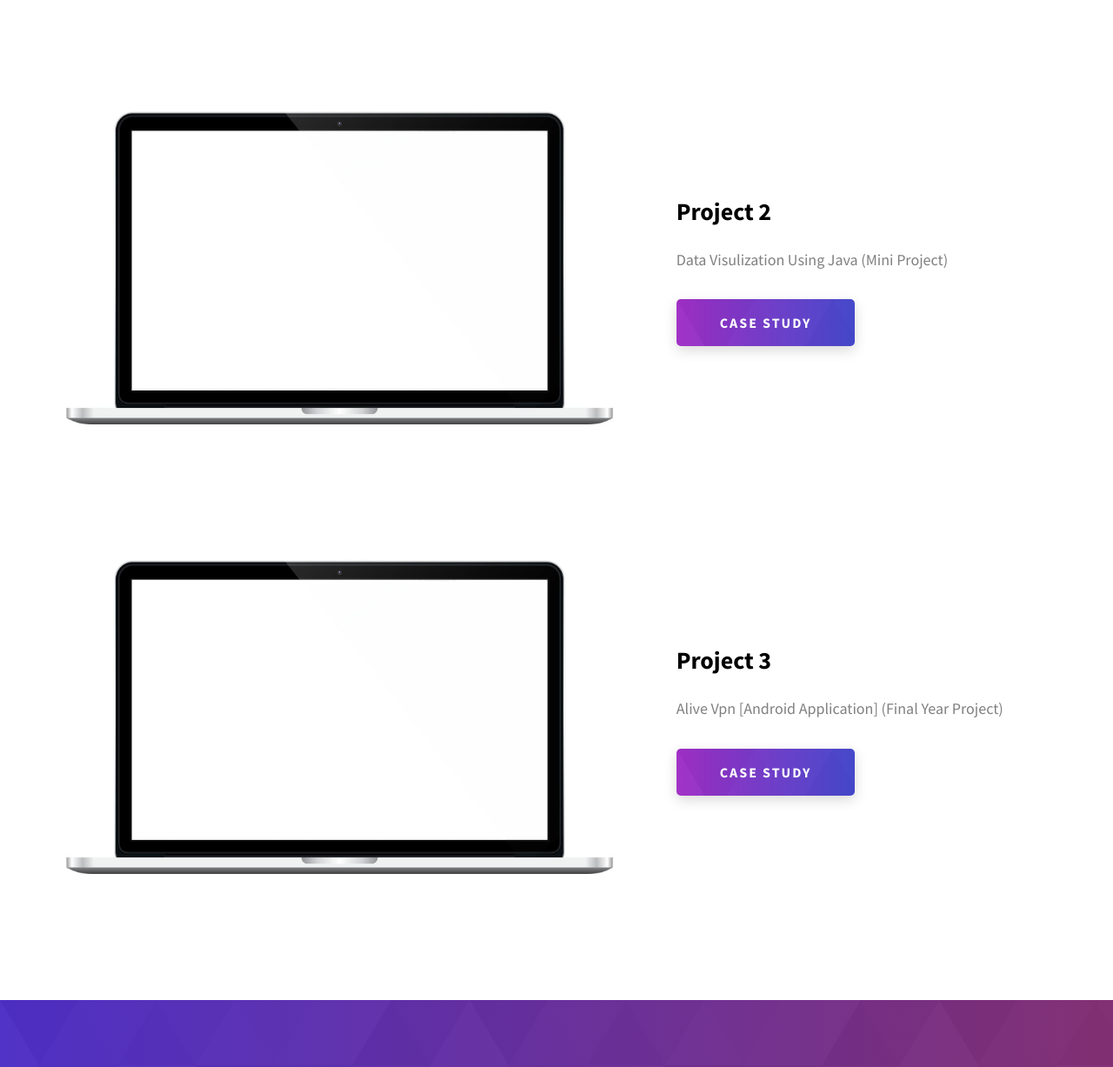
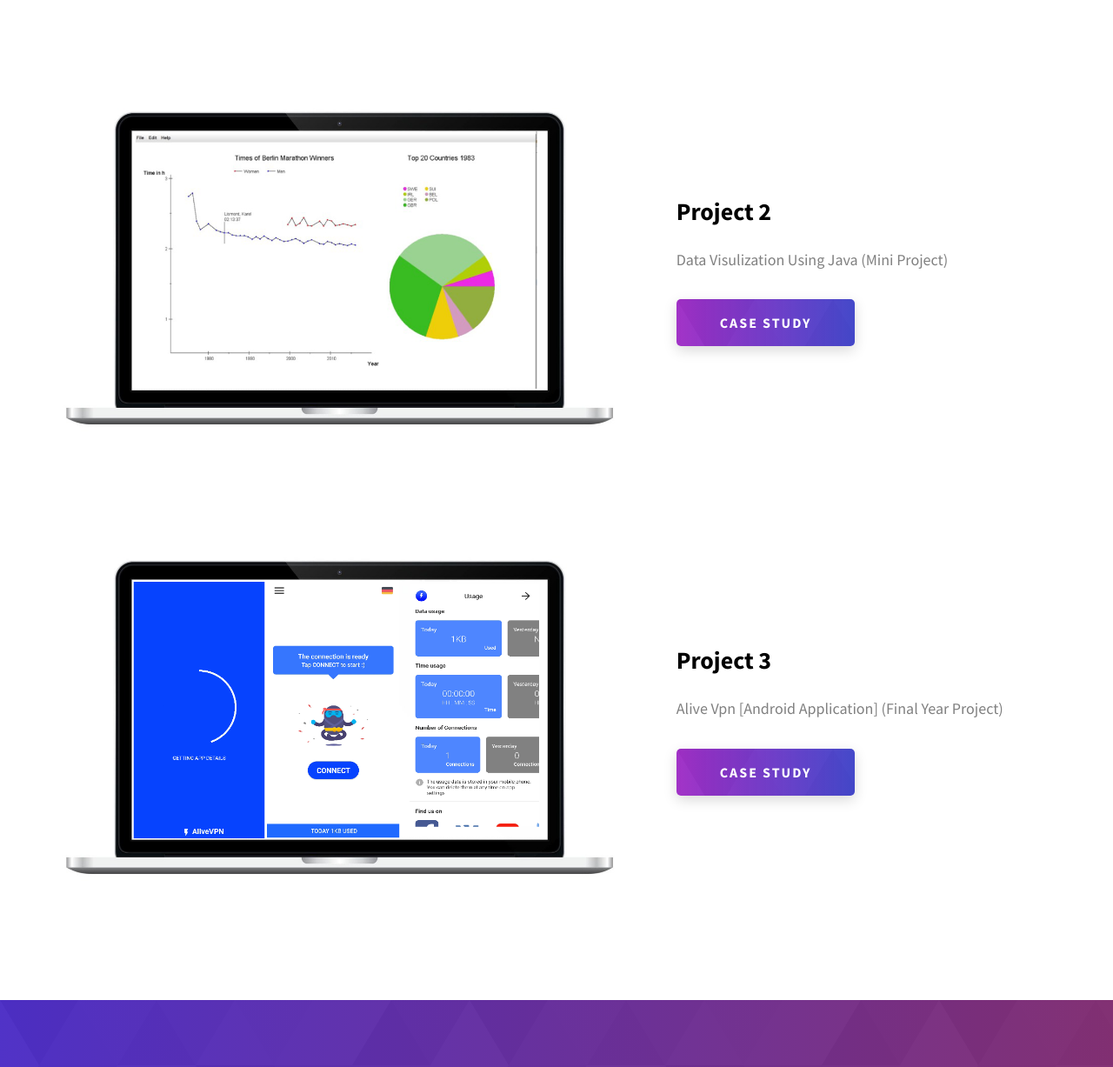
Before and after one commit to rutwikdhawle/Rutwik, a website: page index.html in a window 1280 px wide. Shown: the part 2414-3641 px from the top of the page at 87% size. Drawn offline with Linux system fonts and the light colour scheme.

Commit message:
Update index.html

```diff
--- a/index.html
+++ b/index.html
@@ -237,7 +237,7 @@
           <div class="projects__row">
             <div class="projects__row-img-cont">
               <img
-                src="./assets/jpeg/project-mockup-example.jpeg"
+                src="./assets/png/data.png"
                 alt="Software Screenshot"
                 class="projects__row-img"
                 loading="lazy"
@@ -259,7 +259,7 @@
           <div class="projects__row">
             <div class="projects__row-img-cont">
               <img
-                src="./assets/jpeg/project-mockup-example.jpeg"
+                src="./assets/png/alive.png"
                 alt="Software Screenshot"
                 class="projects__row-img"
                 loading="lazy"
```
